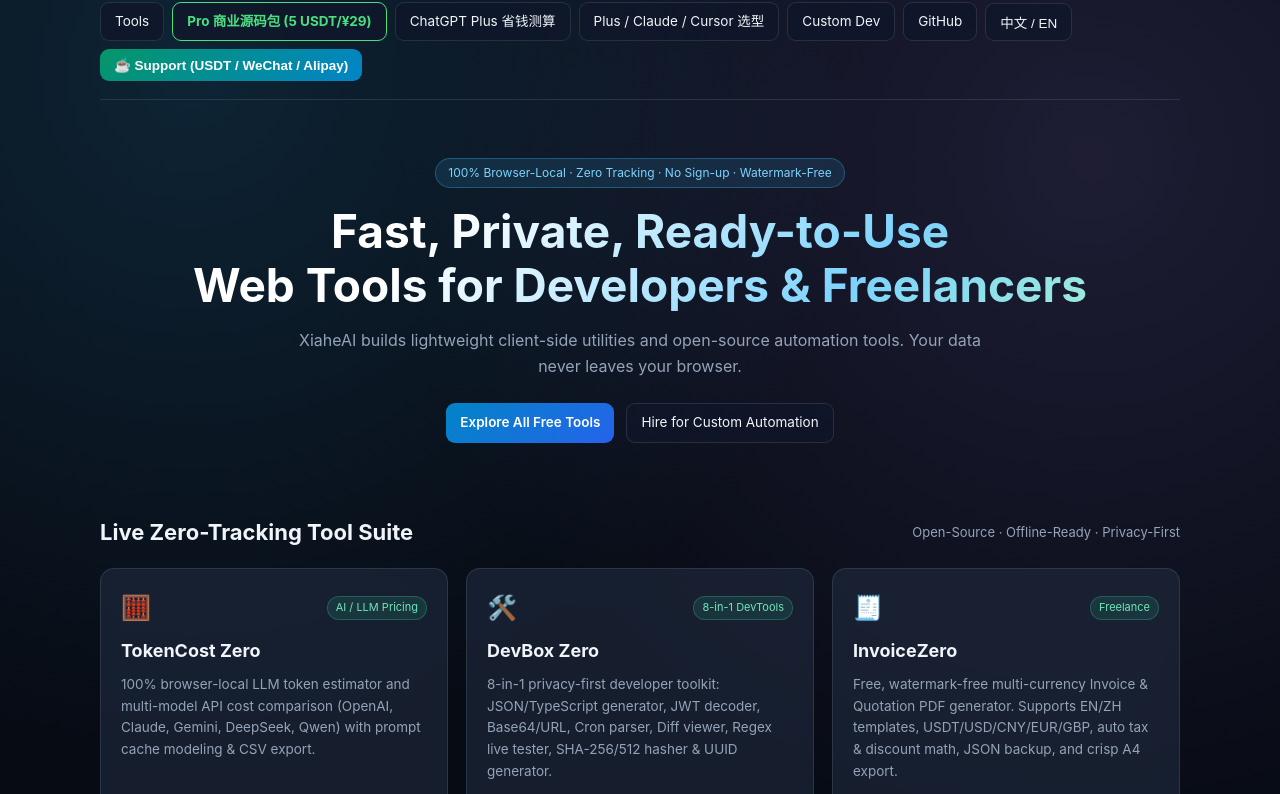
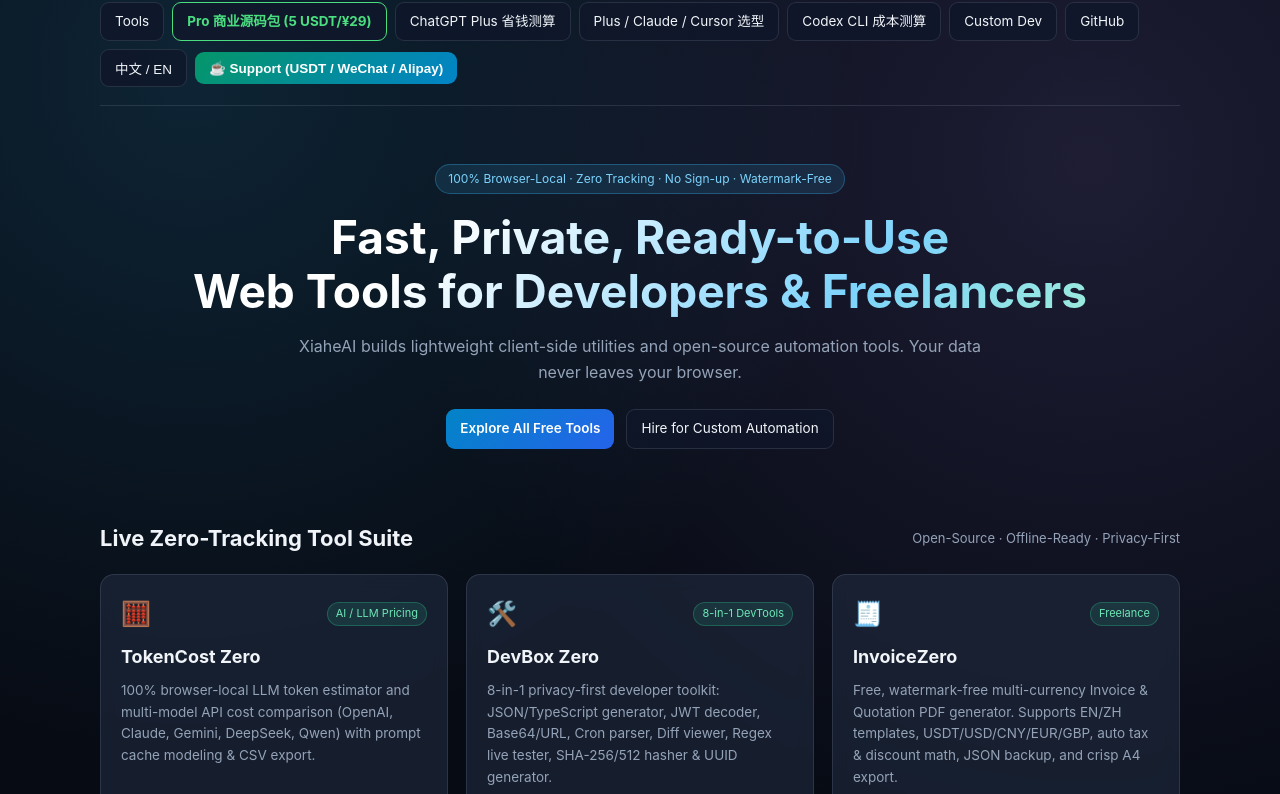
Before and after one commit to devbox-zero-ops/xiaheai-hub, a plain HTML site: page index.html in a window 1280 px wide. Shown: the part 98-892 px from the top of the page. Drawn offline with Linux system fonts and the light colour scheme.

Commit message:
feat(nav): add Codex CLI cost calculator link in top navigation

```diff
--- a/index.html
+++ b/index.html
@@ -105,6 +105,7 @@
         <a class="btn" href="pro.html" style="border-color:#4ade80;color:#4ade80;font-weight:700;">Pro 商业源码包 (5 USDT/¥29)</a>
         <a class="btn" href="chatgpt-plus-guide.html">ChatGPT Plus 省钱测算</a>
         <a class="btn" href="cursor-vs-claude-vs-chatgpt.html">Plus / Claude / Cursor 选型</a>
+        <a class="btn" href="codex-cli-cost-guide.html">Codex CLI 成本测算</a>
         <a class="btn" href="#services" data-i18n="navServices">Custom Dev</a>
         <a class="btn" href="https://github.com/devbox-zero-ops" target="_blank">GitHub</a>
         <button class="btn" id="btnLang">中文 / EN</button>
```
